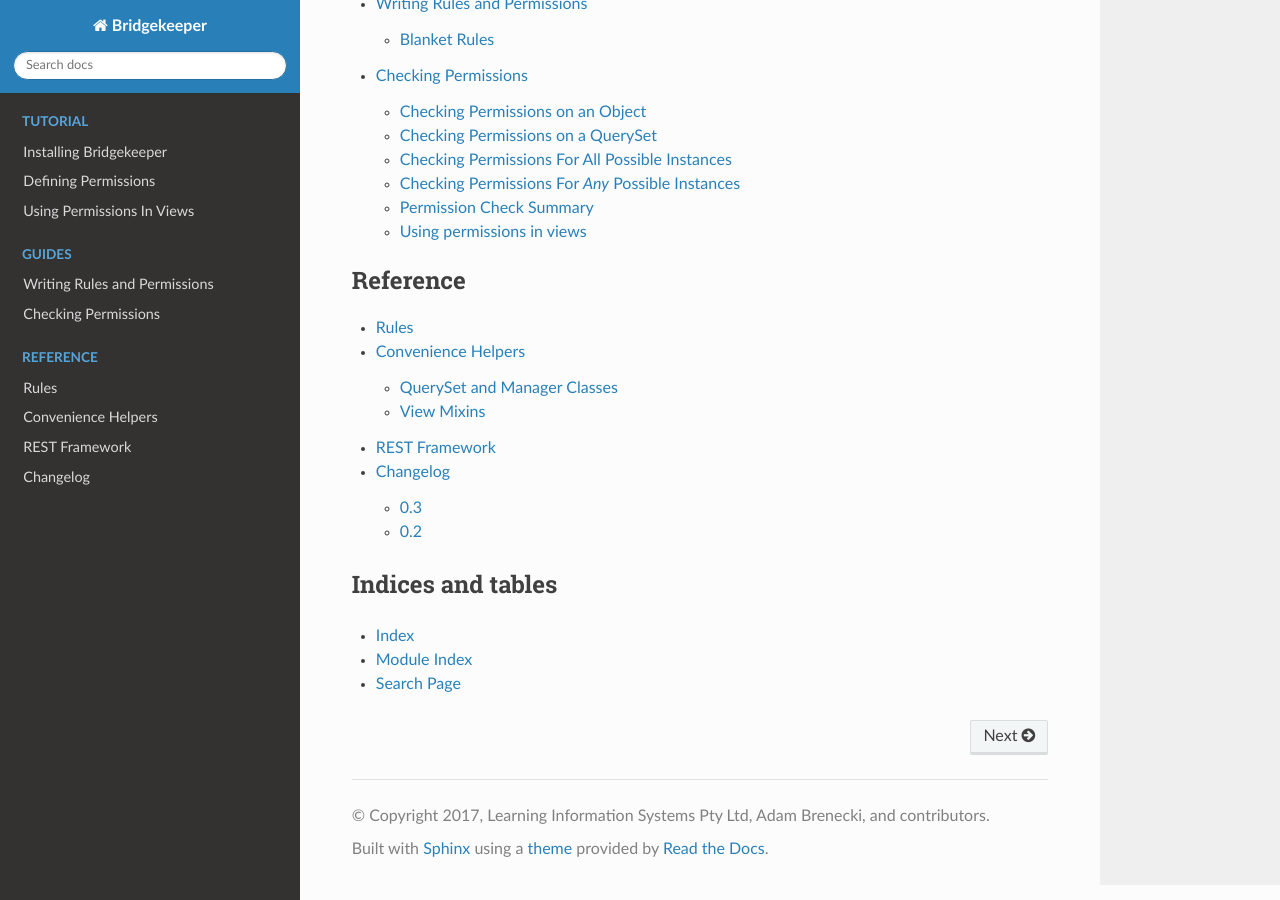
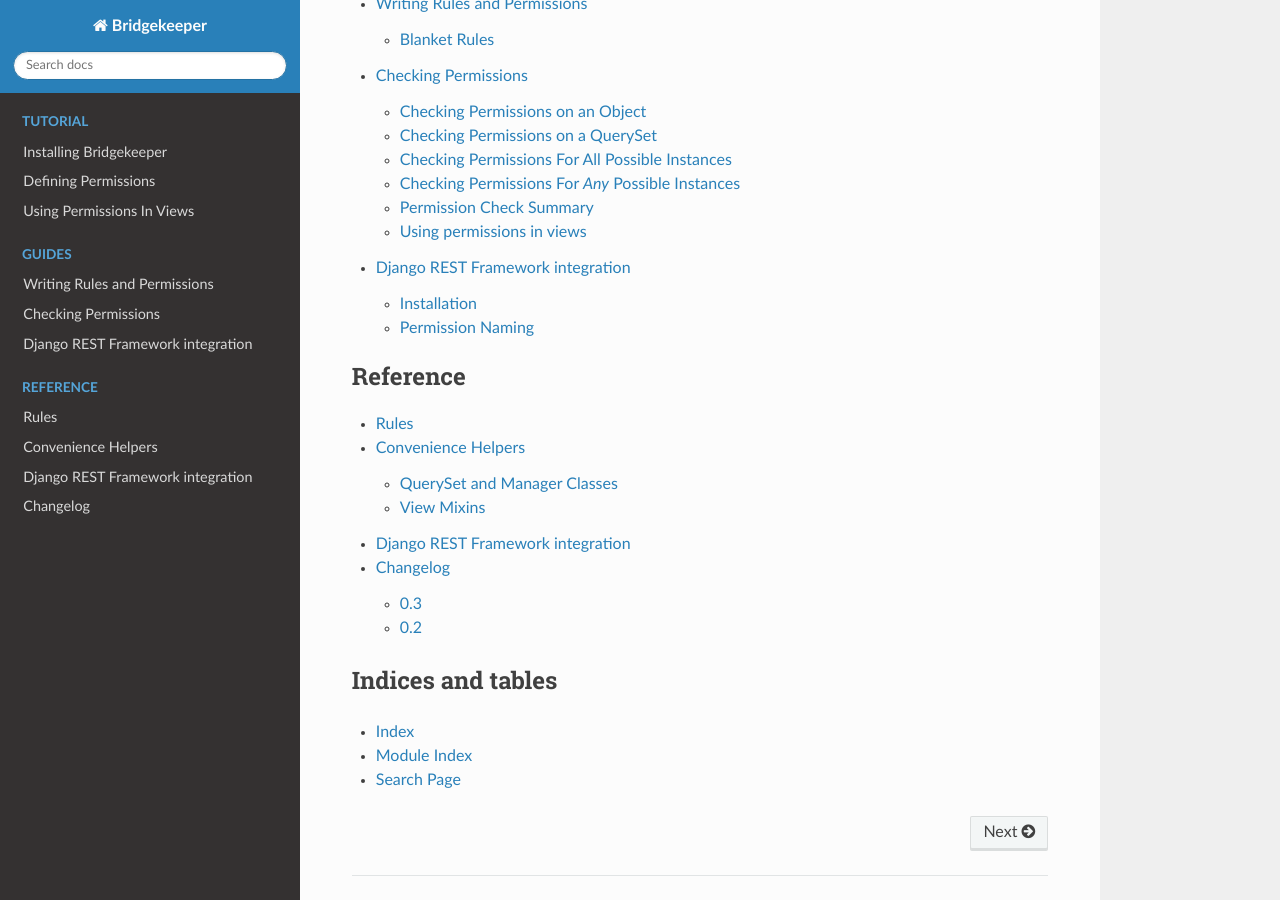
Before and after one commit to daisylb/bridgekeeper, a Sphinx documentation site: the page built from docs/index.rst, in a window 1280 px wide and 900 px high, scrolled down 998 px. Built offline with Sphinx 7.4.7 and the Read the Docs theme 2.0.0, drawn with Linux system fonts in a browser that asks for light colours; the version number could not be read and is left out; some of the changed lines change nothing that is shown.

Commit message:
Add documentation

```diff
--- a/docs/api/rest_framework.rst
+++ b/docs/api/rest_framework.rst
@@ -1,5 +1,5 @@
-REST Framework
-==============
+Django REST Framework integration
+=================================
 
 .. automodule:: bridgekeeper.rest_framework
     :members:
--- /dev/null
+++ b/docs/guides/rest_framework.rst
@@ -0,0 +1,34 @@
+Django REST Framework integration
+=================================
+
+Installation
+------------
+
+If you want to use Django REST Framework and Bridgekeeper together, you'll need to add the following to your ``settings.py``::
+
+    REST_FRAMEWORK = {
+        'DEFAULT_PERMISSION_CLASSES': (
+            'bridgekeeper.rest_framework.RulePermissions',
+        )
+        'DEFAULT_FILTER_BACKENDS': ('bridgekeeper.rest_framework.RuleFilter',)
+    }
+
+.. info::
+
+    Bridgekeeper needs to provide both a filter backend and a permission class, because permission classes can't filter querysets on their own. Don't worry, the filter backend should work just fine alongside whichever other filter backends you're using.
+
+.. warning::
+
+    These settings only set the *default* permission classes and filter backends. If you override either ``permission_classes`` or ``filter_backends`` in any ``APIView`` or ``ViewSet`` subclass, you'll need to make sure Bridgekeeper's classes are included in those locations too.
+
+Permission Naming
+-----------------
+
+Once you've changed your settings, all of your API views will automatically apply the appropriate permissions. In order for them to do so, they need to be named according to the conventional Django permission naming scheme. Given a Django app called ``app_name`` and a model called ``ModelName``, the following permissions will be checked:
+
+- ``app_name.view_modelname`` for all requests.
+- ``app_name.add_modelname`` for ``POST`` requests.
+- ``app_name.change_modelname`` for ``PUT`` and ``PATCH`` requests.
+- ``app_name.delete_modelname`` for ``DELETE`` requests.
+
+One side-effect of this is that your API consumers will not be able to make changes if they have ``add``, ``change`` or ``delete`` permissions on some object but don't also have ``view`` permissions for that same object. That being said, it doesn't make sense for a user to be able to change something they can't see anyway.
--- a/docs/index.rst
+++ b/docs/index.rst
@@ -14,6 +14,7 @@
 
    guides/rules
    guides/permissions
+   guides/rest_framework
 
 .. toctree::
    :maxdepth: 2
```
